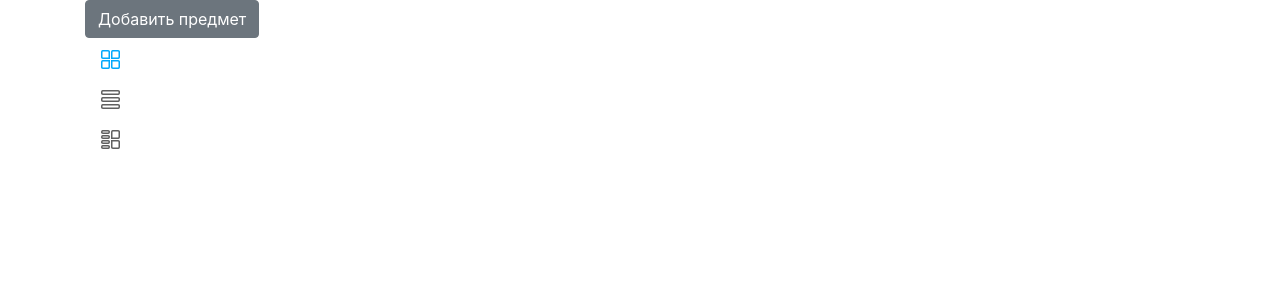
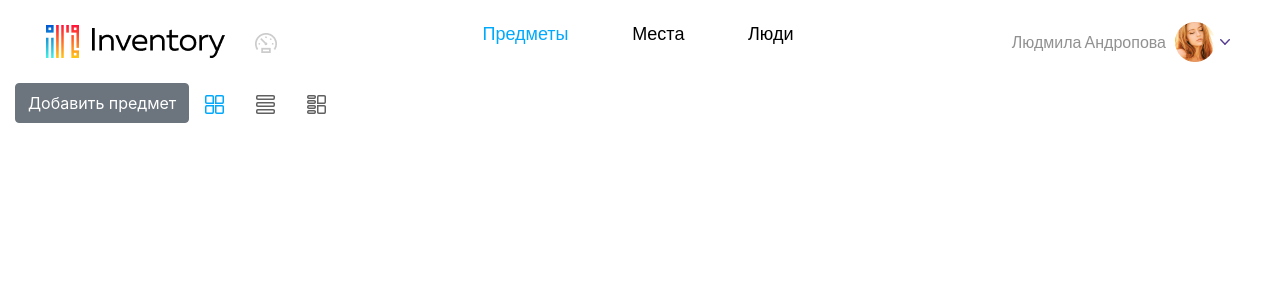
Before and after one commit to coatceatl/inventory, a React app: page / in a window 1280 px wide. Shown: the top 300 px of the page. Built offline with nearby package versions, Linux system fonts and the light colour scheme.

Commit message:
changed component top2

```diff
--- a/index.html
+++ b/index.html
@@ -3,7 +3,7 @@
   <head>
     <meta charset='utf-8'>
     <meta name='viewport' content='width=device-width, initial-scale=1.0, maximum-scale=1, user-scalable=no'>
-    <title>Webpack 4 + React</title>
+    <title>Inventory Web</title>
     <link href="https://fonts.googleapis.com/css?family=Lato" rel="stylesheet">
     <link rel='stylesheet' href='dist/main.css'>
   </head>
--- a/src/components/App.jsx
+++ b/src/components/App.jsx
@@ -9,6 +9,7 @@ const App = () => {
     <div>
       <BrowserRouter>
         <div>
+          <Route path='/' component={Top} />
           <Route path='/' component={Top2} />
         </div>
       </BrowserRouter>
--- a/src/components/Top2.jsx
+++ b/src/components/Top2.jsx
@@ -32,13 +32,13 @@ class Top2 extends Component {
   render() {
     return (
       <div>
-        <Container>
+        <Container fluid>
           <Row>
-            <Col>
+            <Col className='d-flex'>
               <Button>
                 Добавить предмет
               </Button>
-              <div className='layout-buttons'>
+              <div className='layout-buttons d-flex'>
                 <NavLink href='#' className='active icon icon-table'>
                   <img src='src/img/icon.png' alt='logo' />
                 </NavLink>
@@ -52,57 +52,9 @@ class Top2 extends Component {
             </Col>
           </Row>
         </Container>
-              {/*
-                <Navbar color="inverse" light expand="md">
-                  <NavbarBrand href="#">
-                    <img src='src/img/logo.png' alt='logo' />
-                  </NavbarBrand>
-                    <NavbarToggler onClick={this.toggle} />
-                    <Collapse isOpen={this.state.isOpen} navbar>
-                        <Nav className="ml-auto" navbar>
-                            <NavItem>
-                                <NavLink href="#">Предметы</NavLink>
-                            </NavItem>
-                            <NavItem>
-                              <NavLink href="#">Места</NavLink>
-                            </NavItem>
-                            <NavItem>
-                                <NavLink href="#">Люди</NavLink>
-                            </NavItem>
-                        </Nav>
-                        <a className='user col' href='#'>
-                       <div className='user-name'>Людмила Андропова</div>
-                       <img className='avatar' src='src/img/ava.png' alt='logo' />
-                      <img src='src/img/arrow.png' alt='logo' />
-                      </a>
-                    </Collapse>
-                </Navbar>
-                */}
-                {/*
-                <Jumbotron>
-                    <Container>
-                        <Row>
-                            <Col>
-                                <h1>Welcome to React</h1>
-                                <p>
-                                    <Button
-                                        tag="a"
-                                        color="success"
-                                        size="large"
-                                        href="http://reactstrap.github.io"
-                                        target="_blank"
-                                    >
-                                        View Reactstrap Docs
-                                    </Button>
-                                </p>
-                            </Col>
-                        </Row>
-                    </Container>
-                </Jumbotron>
-                */}
-            </div>
-        );
-    }
+      </div>
+    );
+  }
 }
 
 export default Top2;
```
Also changed, not shown: 1 other file (tests, documents, lock files or other folders).
